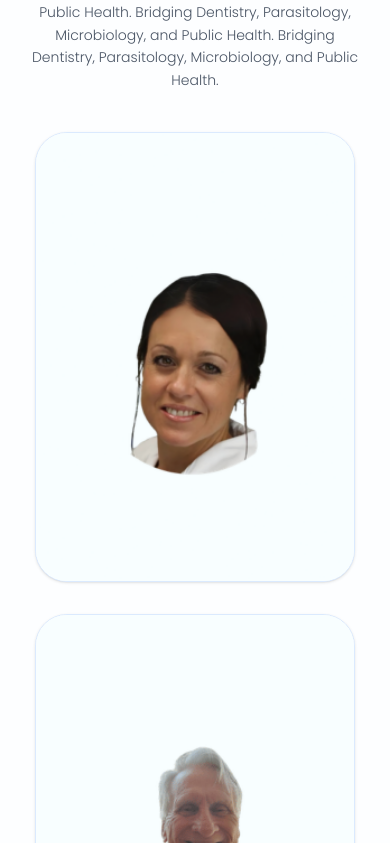
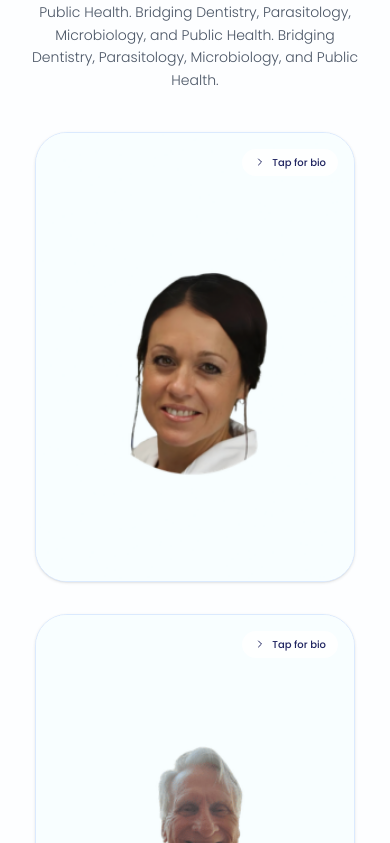
Before and after one commit to webasiWebApp/osc, a Next.js app: page / in a window 390 px wide. Shown: the part 3061-3904 px from the top of the page. Built offline with nearby package versions, Linux system fonts and the light colour scheme; no server answers.

Commit message:
feat: implement package selection section and add speaker data structures

```diff
--- a/components/SpeakerCard.tsx
+++ b/components/SpeakerCard.tsx
@@ -35,9 +35,15 @@ export default function SpeakerCard({ speaker }: { speaker: SpeakerProps }) {
 
   return (
     <div
-      className="relative w-full max-w-[320px] h-[450px] rounded-[2rem] border border-blue-100 bg-white overflow-hidden cursor-pointer group shadow-sm hover:shadow-xl transition-shadow duration-500"
+      className="relative w-full max-w-[320px] h-[450px] rounded-[2rem] border border-blue-100 bg-white overflow-hidden cursor-pointer md:cursor-pointer group shadow-sm hover:shadow-xl transition-shadow duration-500"
       onMouseEnter={() => setIsHovered(true)}
       onMouseLeave={() => setIsHovered(false)}
+      onClick={() => {
+        // Toggle hover state on mobile
+        if (window.innerWidth < 768) {
+          setIsHovered(!isHovered);
+        }
+      }}
     >
       {/* Speaker Cutout Image */}
       <div className="absolute inset-0 pt-10 px-4">
@@ -50,16 +56,24 @@ export default function SpeakerCard({ speaker }: { speaker: SpeakerProps }) {
         />
       </div>
 
+      {/* Mobile Hint: Click on photo for bio */}
+      <div className={`absolute top-4 right-4 bg-white/80 backdrop-blur-sm px-3 py-1.5 rounded-full z-10 md:hidden transition-opacity duration-300 ${isHovered ? 'opacity-0' : 'opacity-100'}`}>
+        <p className="text-[10px] font-medium text-[#202561] flex items-center gap-1.5">
+          <svg xmlns="http://www.w3.org/-icons/svg" width="12" height="12" viewBox="0 0 24 24" fill="none" stroke="currentColor" strokeWidth="2" strokeLinecap="round" strokeLinejoin="round"><path d="m9 18 6-6-6-6"/></svg>
+          Tap for bio
+        </p>
+      </div>
+
       {/* Hover State: Background Gradient Overlay */}
       <motion.div
         variants={gradientVariants}
         initial="hidden"
         animate={isHovered ? 'visible' : 'hidden'}
-        className="absolute inset-0 bg-gradient-to-t from-[#202561] via-[#202561]/80 to-transparent"
+        className="absolute inset-0 bg-gradient-to-t from-[#202561] via-[#202561]/80 to-transparent z-10"
       />
 
       {/* Content Container */}
-      <div className="absolute inset-0 flex flex-col justify-end p-6">
+      <div className="absolute inset-0 flex flex-col justify-end p-6 z-20">
 
         {/* Hover State: Text Content */}
         <div className="mb-4 text-left w-full overflow-hidden">
--- a/components/packageSec.tsx
+++ b/components/packageSec.tsx
@@ -101,7 +101,7 @@ export default function PackageSec() {
 
           <div className="flex flex-col text-center mb-6">
             <span className="text-[2.75rem] font-bold text-white leading-none">$295</span>
-            <span className="text-sm text-blue-200 mt-2">Day 1 — Public</span>
+            <span className="text-sm text-blue-200 mt-2">Day 1 — Students</span>
           </div>
 
           <ul className="flex flex-col gap-4 mb-8">
@@ -136,7 +136,7 @@ export default function PackageSec() {
           <div className="flex items-center justify-center gap-6 mb-10">
             <div className="flex flex-col text-center">
               <span className="text-[2.75rem] font-bold text-white leading-none">$495</span>
-              <span className="text-sm text-blue-200 mt-2">(General)</span>
+              <span className="text-sm text-blue-200 mt-2">(Students)</span>
             </div>
             <div className="w-px h-16 bg-blue-400/30" />
             <div className="flex flex-col text-center">
--- a/lib/speakersData.ts
+++ b/lib/speakersData.ts
@@ -105,6 +105,13 @@ export const speakers: SpeakerProps[] = [
     bio: "Anita Vazquez Tibau is an internationally recognised advocate, author, and researcher dedicated to eliminating toxic mercury, with a strong focus on achieving a global ban on dental amalgam.",
     imageSrc: "/team/3.png",
     speakingOn: "The Oral-Systemic Connection"
+  },
+  {
+    name: "Deborah Harrison",
+    slug: "deborah-harrison",
+    roles: "Dental Hygienist and Therapist",
+    bio: "Deborah Harrison is a highly experienced dental hygienist and therapist with over three decades in periodontal care. Known for her willingness to challenge conventional thinking, she explores the evolving science behind gum disease, including complex microbial and parasitic interactions and emerging therapies. Her current work focuses on bridging clinical practice with new research in light therapy, tissue healing, and integrative oral health. Deborah is also writing another book that brings together these perspectives, offering a fresh and thought-provoking view of periodontal disease.",
+    imageSrc: "/team/7.png"
   }
 ];
 
```
Also changed, not shown: public/team/7.png (added).
